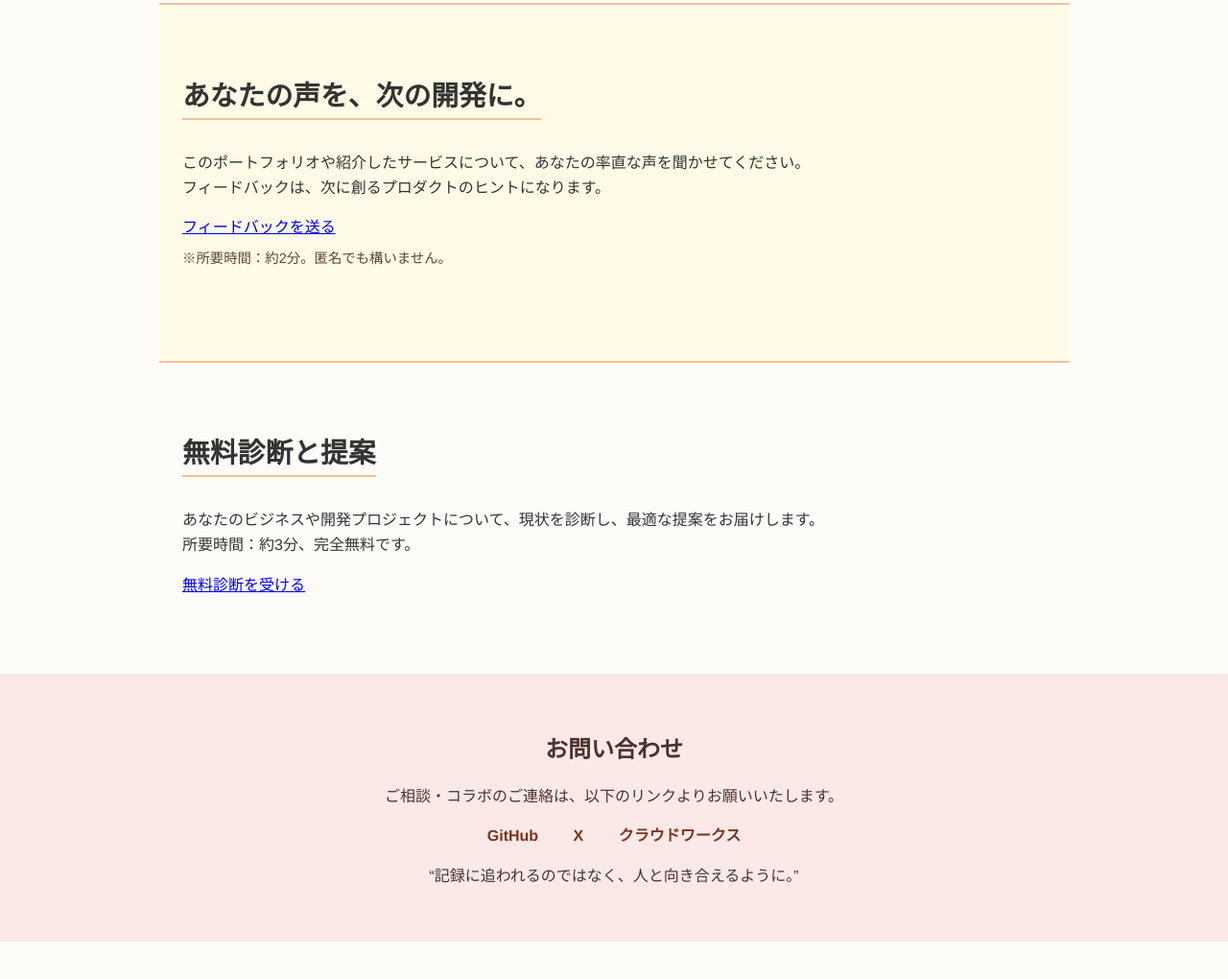
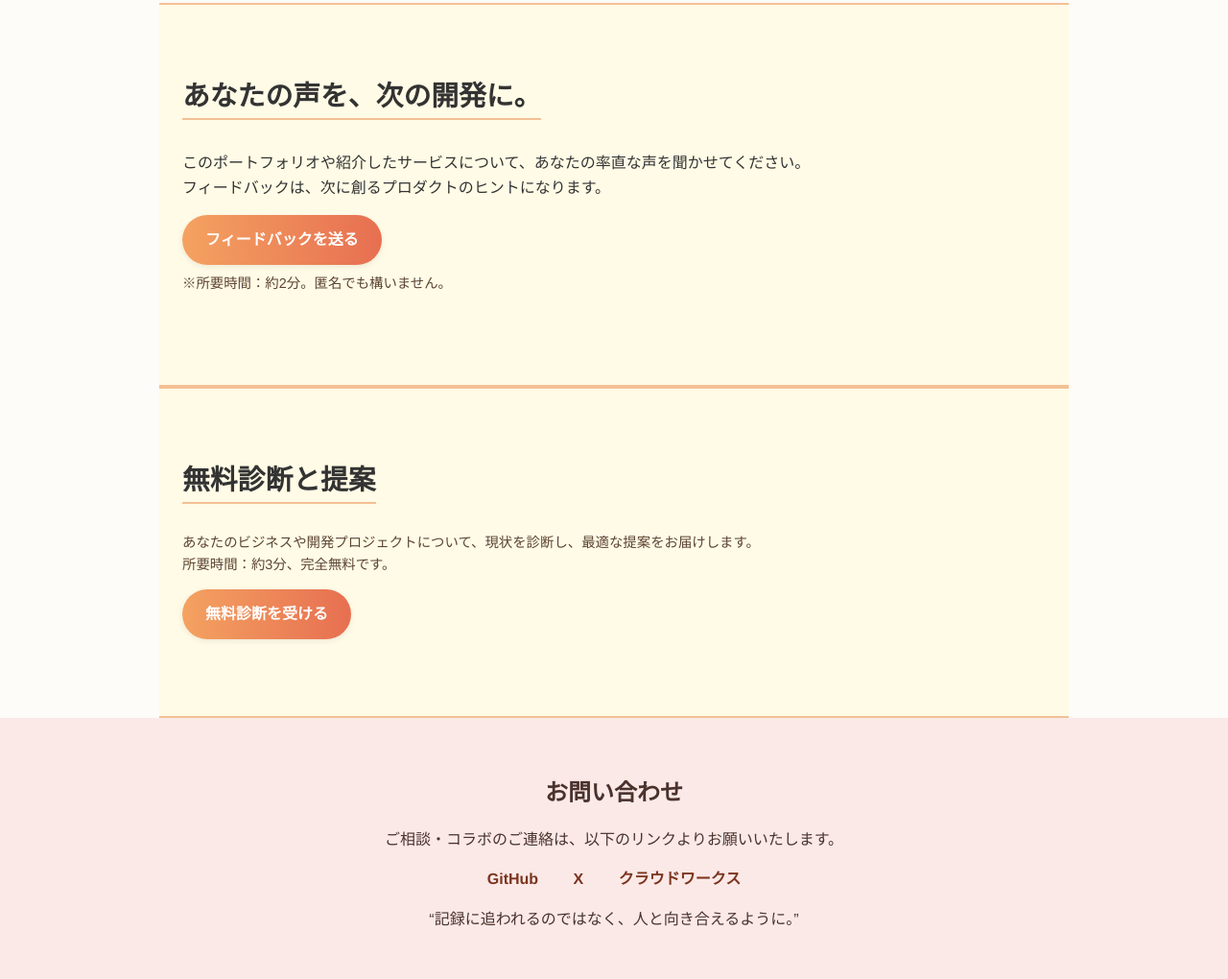
Before and after one commit to TomoProgrammingDayori/TomoProgrammingDayori.github.io, a plain HTML site: page index.html in a window 1280 px wide. Shown: the part 4224-5244 px from the top of the page at 96% size. Before the commit the page ends 5205 px from the top, so only its background shows below. Drawn offline with Linux system fonts and the light colour scheme.

Commit message:
Update style.css

```diff
--- a/style.css
+++ b/style.css
@@ -107,6 +107,49 @@ body {
   background: linear-gradient(90deg, #e76f51, #f4a261);
 }
 
+/* 共通ボタン（フォーム遷移用） */
+.btn {
+  display: inline-block;
+  padding: 0.8rem 1.5rem;
+  border-radius: 999px;
+  font-weight: bold;
+  text-decoration: none;
+  text-align: center;
+  transition: all 0.2s ease;
+  box-shadow: 0 2px 6px rgba(0,0,0,0.08);
+  cursor: pointer;
+}
+
+.btn-primary {
+  background: linear-gradient(90deg, #f4a261, #e76f51);
+  color: #fff;
+}
+
+.btn-primary:hover {
+  background: linear-gradient(90deg, #e76f51, #f4a261);
+  transform: translateY(-2px);
+}
+
+.btn:focus-visible {
+  outline: 3px solid rgba(231, 111, 81, 0.35);
+  outline-offset: 2px;
+}
+
+/* セクション：フィードバック / 無料診断 */
+#feedback,
+#diagnosis {
+  background-color: #fffbe6;
+  border-top: 2px solid #f4c095;
+  border-bottom: 2px solid #f4c095;
+}
+
+#feedback p:last-of-type,
+#diagnosis p:last-of-type {
+  font-size: 0.9rem;
+  margin-top: 0.8rem;
+  color: #5c4432;
+}
+
 /* フッター（お問い合わせ） */
 .footer {
   background-color: #fbe9e7;
@@ -154,27 +197,11 @@ body {
   }
 }
 
-/* フィードバックセクション */
-#feedback {
-  background-color: #fffbe6;
-  border-top: 2px solid #f4c095;
-  border-bottom: 2px solid #f4c095;
+/* アニメーションを控えめに（環境配慮） */
+@media (prefers-reduced-motion: reduce) {
+  .project a,
+  .btn {
+    transition: none;
+    transform: none;
+  }
 }
-
-/* フォームのiframe調整 */
-#feedback iframe {
-  width: 100%;
-  max-width: 100%;
-  height: 635px;
-  border: none;
-  box-shadow: 0 4px 12px rgba(0,0,0,0.05);
-  border-radius: 6px;
-  margin-top: 1.5rem;
-}
-
-/* フォーム下の補足テキスト */
-#feedback p:last-of-type {
-  font-size: 0.9rem;
-  margin-top: 0.8rem;
-  color: #5c4432;
-}
```
